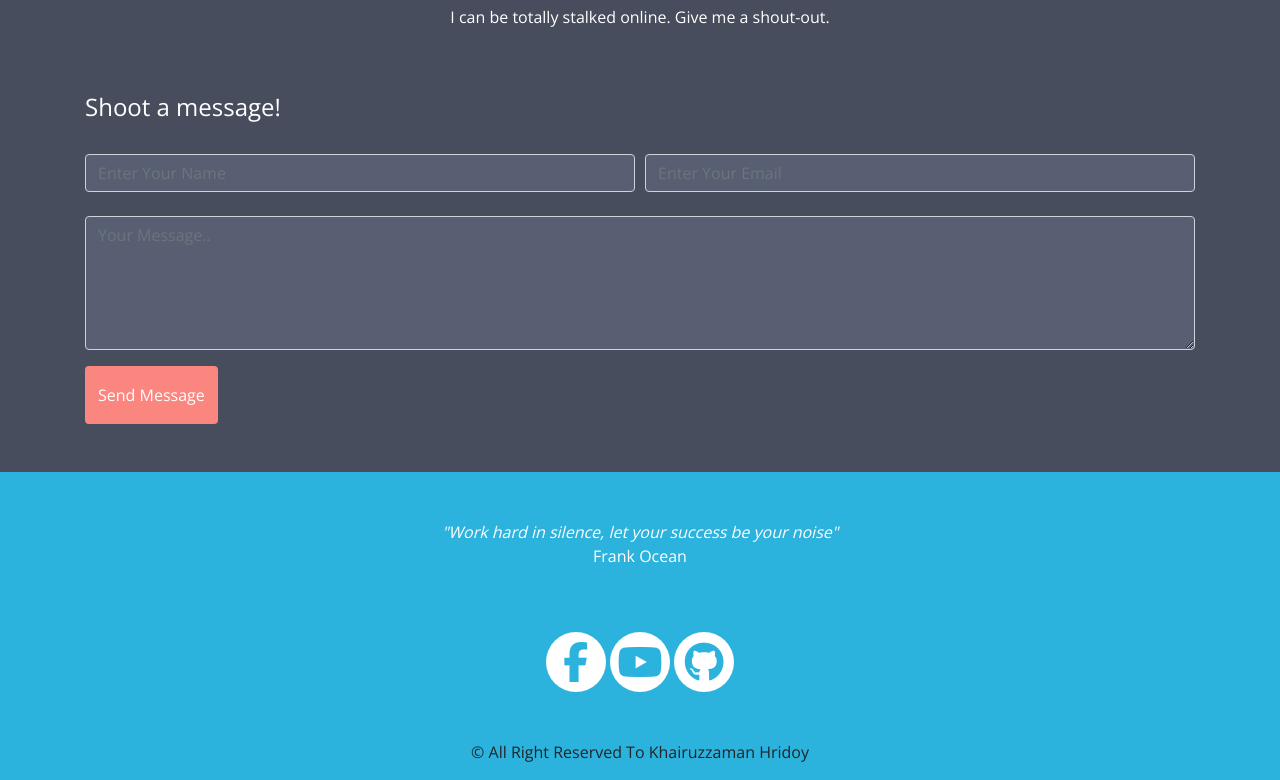
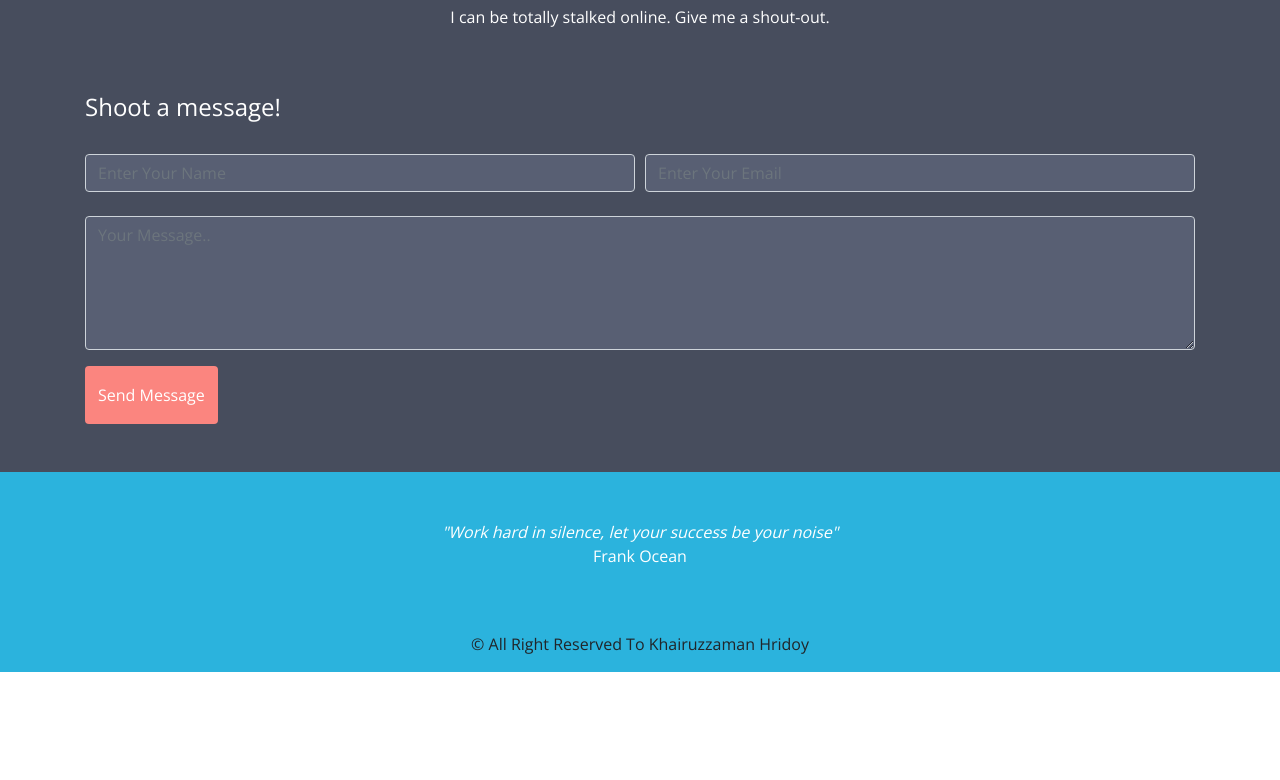
Before and after one commit to KhairuzzamanHridoy97/KhairuzzamanHridoy97.github.io, a plain HTML site: page index.html in a window 1280 px wide. Shown: the part 4131-4911 px from the top of the page. After the commit the page ends 4803 px from the top, so only its background shows below. Drawn offline with nearby package versions, Linux system fonts and the light colour scheme.

Commit message:
Update index.html

```diff
--- a/index.html
+++ b/index.html
@@ -333,21 +333,7 @@
             </div>
           </div>
 
-        <div class="row  pb-5">
-          <div class="col text-center ">
-               <div class="circle">
-                 <i class="fab fa-facebook-f"></i>
-               </div>
-               <div class="circle">
-                 <i class="fab fa-youtube"></i>
-               </div>
-               <div class="circle">
-                 <i class="fab fa-github"></i>
-               </div>
-          </div>
 
-
-        </div>
 
 
           <div class="row">
```
